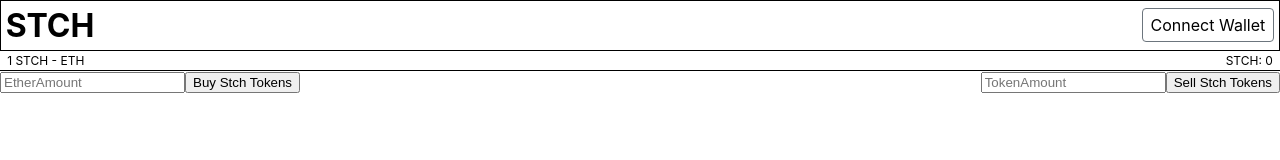
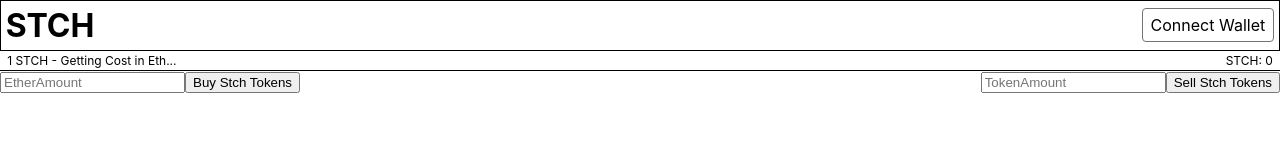
Before and after one commit to icepaigez/STCH-TOKEN, a React (Create React App) app: page / in a window 1280 px wide. Shown: the top 160 px of the page. Built offline with nearby package versions, Linux system fonts and the light colour scheme.

Commit message:
feat: adding a loading function for async calls

```diff
--- a/src/components/App.js
+++ b/src/components/App.js
@@ -20,7 +20,9 @@ class App extends Component {
       userBalance:"",
       tokenPrice:"",
       etherAmount:"",
-      tokenAmount:""
+      tokenAmount:"",
+      exchangeAddress:"",
+      tokenPriceLoading: false,
     }
   }
 
@@ -42,7 +44,7 @@ class App extends Component {
     if (exchangeData[networkId] !== undefined) {
       const exchangeAddress = exchangeData[networkId].address;
       const exch = new web3.eth.Contract(exchangeAbi, exchangeAddress);
-      this.setState({ exch })
+      this.setState({ exch, exchangeAddress })
       await this.getTokenPrice();
     } else {
       alert('Exchange Contract is not deployed to the detected network')
@@ -88,7 +90,7 @@ class App extends Component {
   buyTokens = async() => {
     const { exch, etherAmount, connectedUser, web3 } = this.state;
     try {
-      let tx = await exch.methods.buyToken().send({from:connectedUser, value:web3.utils.toWei(etherAmount)})
+      let tx = await exch.methods.buyToken().send({from:connectedUser, value:web3.utils.toWei(etherAmount, 'ether')})
       console.log(tx)
       this.refs.child.updateEtherAmount() //call the child function to clear the form when button is clicked
     } catch (err) {
@@ -97,8 +99,18 @@ class App extends Component {
   }
 
   sellTokens = async() => {
-    console.log('selling tokens')
-    this.refs.child.updateTokenAmount()
+    const { exch, tokenAmount, connectedUser, web3, token, exchangeAddress } = this.state;
+    try {
+      let approve = await token.methods.approve(exchangeAddress, web3.utils.toWei(tokenAmount, 'ether')).send({from:connectedUser});
+      console.log("approved", approve)
+      if (approve.status) {
+        let tx = await exch.methods.sellToken(web3.utils.toWei(tokenAmount, 'ether')).send({from:connectedUser})
+        console.log(tx)
+        this.refs.child.updateTokenAmount()
+      }
+    } catch (err) {
+      console.error("An error occurred when selling stch tokens", err)
+    }
   }
 
 
@@ -106,8 +118,13 @@ class App extends Component {
     const { exch, web3 } = this.state;
     try {
       let tokenPrice = await exch.methods.tokenPriceInEth().call()
-      tokenPrice = web3.utils.fromWei(tokenPrice)
-      this.setState({ tokenPrice })
+      if (tokenPrice !== "") {
+        this.setState({
+          tokenPriceLoading: true
+        })
+        tokenPrice = web3.utils.fromWei(tokenPrice)
+         this.setState({ tokenPrice })
+      }
     } catch (err) {
       console.error("An error occurred in getting the current token price from the blockchain >>", err)
     }
@@ -130,12 +147,12 @@ class App extends Component {
   }
 
   render() {
-    const { connectedUser, connected, tokenPrice } = this.state;
+    const { connectedUser, connected, tokenPrice, tokenPriceLoading } = this.state;
 
     return (
       <div className="app">
         <Navbar user={connectedUser} connect={this.connect} connected={connected}/>
-        <User tokenPrice={tokenPrice}/>
+        <User tokenPriceLoading={tokenPriceLoading} tokenPrice={tokenPrice}/>
         <Main ref="child" sellTokens={this.sellTokens} buyTokens={this.buyTokens} sendEtherAmount={this.getEtherAmount} sendTokenAmount={this.getTokenAmount}/>
       </div>
     );
--- a/src/components/Main/main.css
+++ b/src/components/Main/main.css
@@ -4,7 +4,7 @@
     justify-content: space-between;
 }
 
-.buy_token {
+.buy_token, .sell_token {
 	cursor: pointer;
 	/*color: black;
     border-color: #6c757d;
--- a/src/components/UserData/UserData.js
+++ b/src/components/UserData/UserData.js
@@ -3,7 +3,7 @@ import React from "react";
 
 import "./user_data.css";
 
-const User = ({ tokenPrice }) => {
+const User = ({ tokenPrice, tokenPriceLoading }) => {
 	// const [balance, setBalance] = useState("")
 	// if (user && Object.keys(web3).length !== 0) {
 	// 	web3.eth.getBalance(user).then(result => {
@@ -20,8 +20,7 @@ const User = ({ tokenPrice }) => {
 
 	return(
 		<div className="user_data">
-			{/*<div>MATIC: { balance }</div> |*/}
-			<div>1 STCH - { tokenPrice } ETH</div>
+			{ tokenPriceLoading ? (<div>1 STCH - { tokenPrice } ETH</div>) : (<div>1 STCH - Getting Cost in Eth... </div>) }
 			<div>STCH: 0</div>
 		</div>
 	)
```
Also changed, not shown: 1 other file (tests, documents, lock files or other folders).
